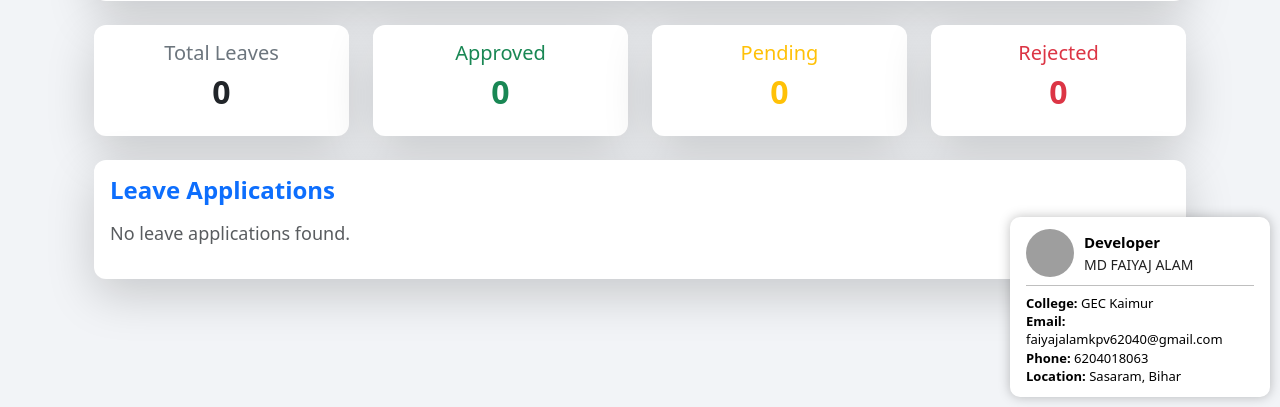
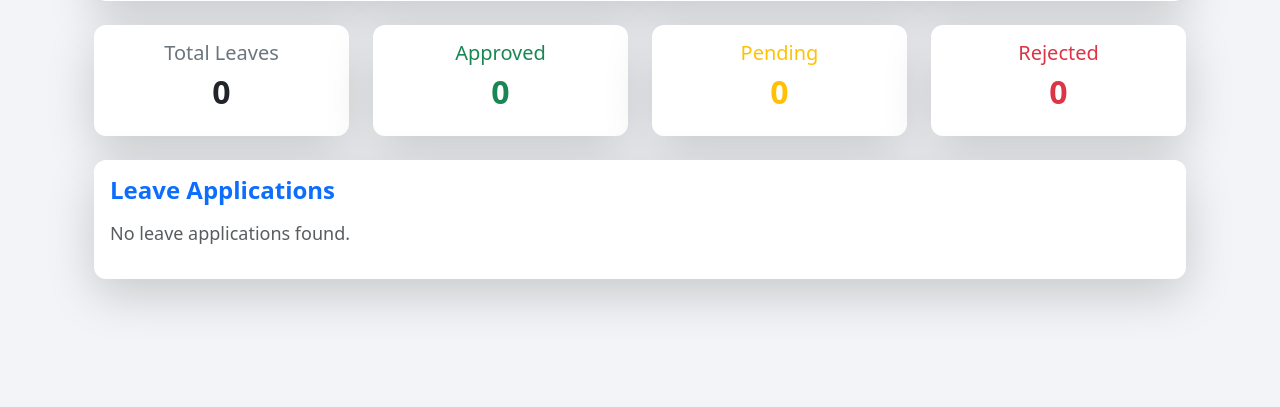
Before and after one commit to mdfaiyaj/leave-management-student-attendance-systems-, a Flask app: page /admin/dashboard in a window 1280 px wide; the page is wider, and only the part inside the window is pictured. Shown: the part 393-800 px from the top of that part. Run offline with Flask 3, Linux system fonts and the light colour scheme; the visitor is signed in with stand-in values (Sample User, id 1); data comes from the database, SQL or seed files in the repository; data that the repository does not hold is empty; grey boxes are pictures that could not be loaded.

Commit message:
Update base.html

```diff
--- a/templates/base.html
+++ b/templates/base.html
@@ -178,47 +178,8 @@
     <script src="https://cdn.jsdelivr.net/npm/bootstrap@5.3.2/dist/js/bootstrap.bundle.min.js"></script>
 
     {% block scripts %}{% endblock %}
-    <!-- ============= Developer Footer (Right Sticky) ============= -->
-    <footer style="
-    position: fixed;
-    bottom: 10px;
-    right: 10px;
-    background: #ffffff;
-    color: #000;
-    padding: 12px 16px;
-    border-radius: 10px;
-    width: 260px;
-    font-size: 14px;
-    box-shadow: 0 0 12px rgba(0,0,0,0.25);
-    z-index: 999;
-">
-
-        <!-- Developer Info -->
-        <div style="display: flex; align-items: center;">
-
-            <!-- Developer Photo Icon -->
-            <img src="https://cdn-icons-png.flaticon.com/512/3135/3135715.png"
-                style="width: 48px; height: 48px; border-radius: 50%; margin-right: 10px;">
-
-            <div>
-                <b style="font-size: 15px;">Developer</b><br>
-                <span style="font-size: 14px; color: #222;">MD FAIYAJ ALAM</span>
-            </div>
-        </div>
-
-        <hr style="margin: 8px 0;">
-
-        <!-- Contact Details -->
-        <div style="font-size: 13px; line-height: 1.4;">
-            <b>College:</b> GEC Kaimur <br>
-            <b>Email:</b> faiyajalamkpv62040@gmail.com <br>
-            <b>Phone:</b> 6204018063 <br>
-            <b>Location:</b> Sasaram, Bihar
-        </div>
-
-    </footer>
-    <!-- ============= Footer Ends ============= -->
 
 </body>
 
+
 </html>
```
